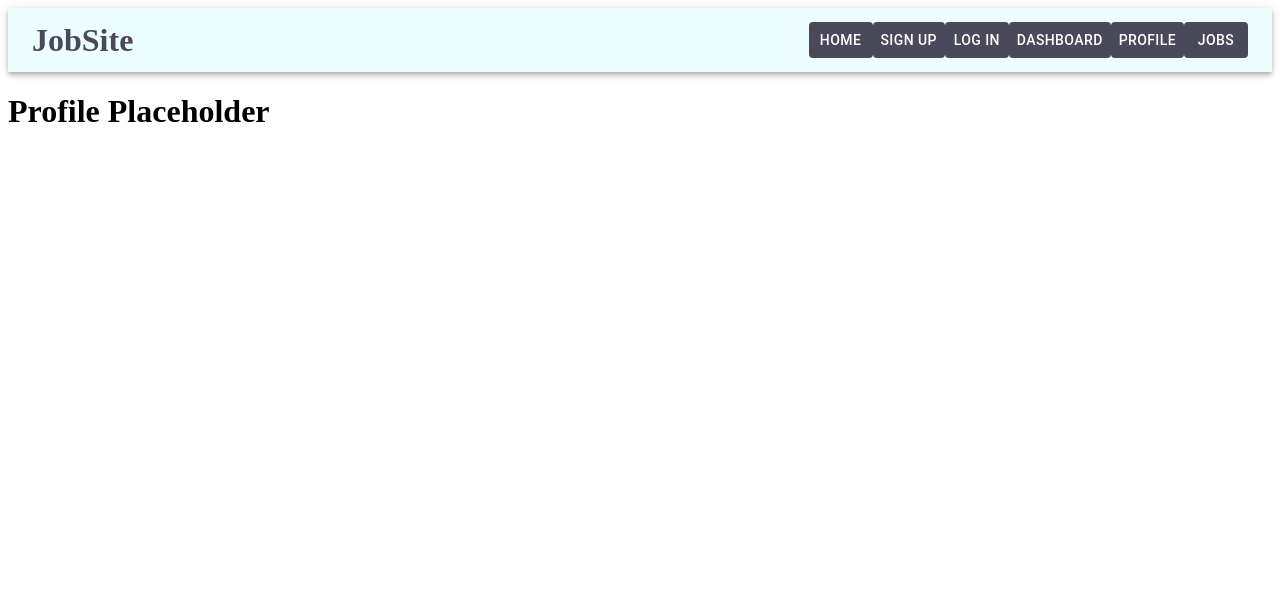
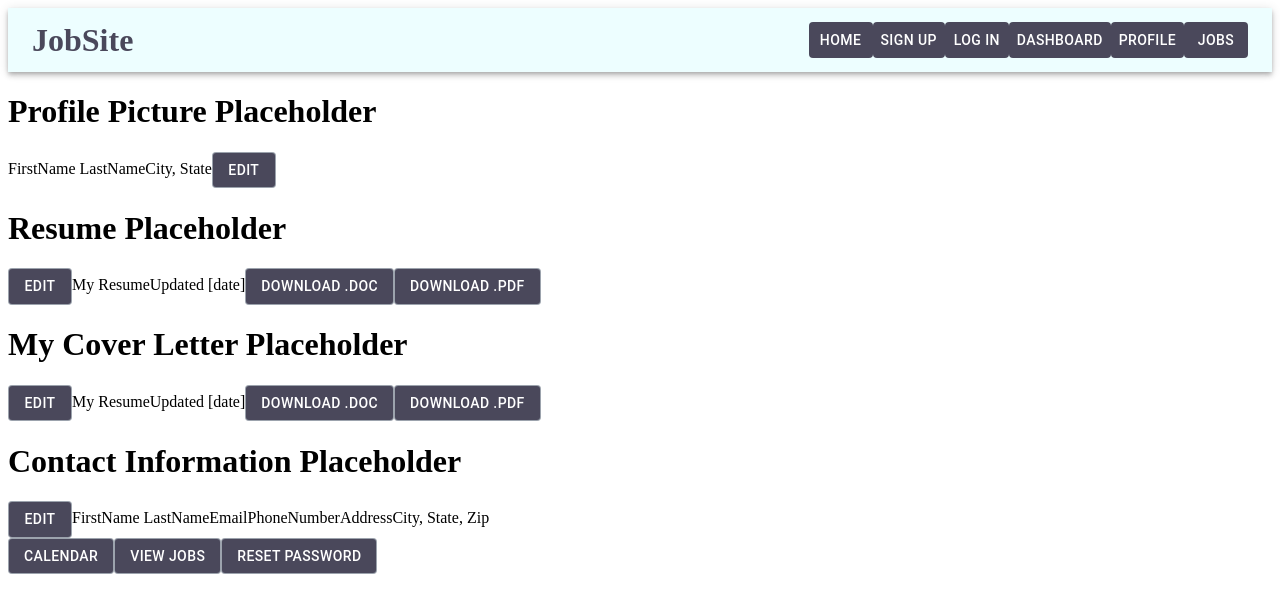
Before and after one commit to PacificDevelopment/JobSite, a React app: page /profile in a window 1280 px wide. Shown: the top 612 px of the page. Built offline with nearby package versions, Linux system fonts and the light colour scheme.

Commit message:
Refactored home screen, added profile template

```diff
--- a/src/app/App.jsx
+++ b/src/app/App.jsx
@@ -9,11 +9,13 @@ import Toolbar from '@mui/material/Toolbar';
 import MenuIcon from '@mui/icons-material/Menu';
 import Typography from '@mui/material/Typography';
 import { ThemeProvider } from '@mui/material/styles';
+import { useWindowSize } from './utils/customHooks';
 import Theme from './Theme';
 
 
 
 export default function App() {
+  const { width, height } = useWindowSize();
   return (
       <div data-testid="app">
         <ThemeProvider theme={Theme}>
@@ -35,8 +37,8 @@ export default function App() {
 
           <Routes>
             <Route path='/' element={<Home />} exact />
-            <Route path='/signup' element={<SignUp />} exact />
-            <Route path='/login' element={<LogIn />} exact />
+            <Route path='/signup' element={width < 800 ? <SignUp /> : <Home createAccount />} exact />
+            <Route path='/login' element={width < 800 ? <LogIn /> : <Home />} exact />
             <Route path='/dashboard' element={<Dashboard />} exact />
             <Route path='/profile' element={<Profile />} exact />
             <Route path='/jobs' element={<Jobs />} exact />
--- a/src/app/Theme.jsx
+++ b/src/app/Theme.jsx
@@ -16,7 +16,7 @@ export default createMuiTheme({
         },
         independence: {
             backgroundColor: '#4A485B',
-            color: '#4A485B',
+            color: '#fff',
         },
         manatee: {
             backgroundColor: '#9096A3',
--- /dev/null
+++ b/src/app/components/AccountSelection.jsx
@@ -0,0 +1,59 @@
+import React from 'react';
+import Box from '@mui/material/Box';
+import TextField from '@mui/material/TextField';
+import { Link } from 'react-router-dom';
+import Button from '@mui/material/Button';
+
+export default function AccountSelection({ createAccount }) {
+
+  function header() {
+    if(createAccount) {
+      return (
+        <Box>
+          <h1>Create an Account</h1>
+          <h3>Select your preferred sign in method</h3>
+        </Box>
+      )
+    } else {
+      return (
+        <Box>
+          <Box>
+            <TextField id="job-title" label="Job Title or Keyword" />
+            <TextField id="location" label="Search by Location" />
+          </Box>
+
+          <Button variant="contained">Find Jobs</Button>
+
+          <Link style={{ textDecoration: 'none', color: 'black'}} to="/LogIn">Been here before?</Link>
+        </Box>
+      )
+    }
+  }
+  return (
+    <Box sx={{margin: 20, display: 'flex', flexDirection: 'column'}}>
+      {header()}
+      <Box sx={{display: 'flex', flexDirection: 'row'}}>
+        <Box sx={{display: 'flex', flexDirection: 'column'}}>
+          <Button sx={{backgroundColor: 'black', color: 'white'}}>Continue with Apple</Button>
+          <Button sx={{backgroundColor: '#3b5998', color: 'white'}}>Continue with Facebook</Button>
+          <Button sx={{backgroundColor: 'white', color: 'black'}}>Continue with Google</Button>
+        </Box>
+
+        <p>OR</p>
+
+        <Box sx={{display: 'flex', flexDirection: 'column'}}>
+          <TextField id="job-title" label="Email address" />
+          <TextField id="location" label="Enter password" />
+          <Button variant="contained">Continue with Email</Button>
+          {createAccount ? null :
+            <Box>
+              <Link style={{ textDecoration: 'none', color: 'black'}} to="/SignUp">Don't have an account yet? Sign up.</Link>
+              <Link style={{ textDecoration: 'none', color: 'black'}} to="/SignUp">Forgot password?</Link>
+            </Box>
+          }
+        </Box>
+      </Box>
+      {createAccount ? <Link style={{ textDecoration: 'none', color: 'black'}} to="/LogIn">Already have an account? Sign-In</Link> : null}
+    </Box>
+  )
+}
--- a/src/app/pages/Home.jsx
+++ b/src/app/pages/Home.jsx
@@ -3,11 +3,11 @@ import Box from '@mui/material/Box';
 import TextField from '@mui/material/TextField';
 import { Link } from 'react-router-dom';
 import Button from '@mui/material/Button';
+import AccountSelection from '../components/AccountSelection'
 import { useWindowSize } from '../utils/customHooks';
 
-export function Home() {
+export function Home({ createAccount }) {
   const { width, height } = useWindowSize()
-
   if (width < 800) { //mobile rendering
     return (
       <div>
@@ -20,37 +20,7 @@ export function Home() {
     return (
       <div>
         <div className='hero' style={{display: 'flex', alignItems: 'center', justifyContent: 'center'}}>
-          <Box sx={{margin: 20, display: 'flex', flexDirection: 'column'}}>
-
-            <Box>
-              <TextField id="job-title" label="Job Title or Keyword" />
-              <TextField id="location" label="Search by Location" />
-            </Box>
-
-            <Button variant="contained">Find Jobs</Button>
-
-            <Link style={{ textDecoration: 'none', color: 'black'}} to="/LogIn">Been here before?</Link>
-
-            <Box sx={{display: 'flex', flexDirection: 'row'}}>
-              <Box sx={{display: 'flex', flexDirection: 'column'}}>
-                <Button sx={{backgroundColor: 'black', color: 'white'}}>Continue with Apple</Button>
-                <Button sx={{backgroundColor: '#3b5998', color: 'white'}}>Continue with Facebook</Button>
-                <Button sx={{backgroundColor: 'white', color: 'black'}}>Continue with Google</Button>
-              </Box>
-
-              <p>OR</p>
-
-              <Box sx={{display: 'flex', flexDirection: 'column'}}>
-                <TextField id="job-title" label="Email address" />
-                <TextField id="location" label="Enter password" />
-                <Button variant="contained">Continue with Email</Button>
-                <Box>
-                <Link style={{ textDecoration: 'none', color: 'black'}} to="/SignUp">Don't have an account yet? Sign up.</Link>
-                <Link style={{ textDecoration: 'none', color: 'black'}} to="/SignUp">Forgot password?</Link>
-                </Box>
-              </Box>
-            </Box>
-          </Box>
+          <AccountSelection createAccount={createAccount} />
         </div>
 
         <Box>
--- a/src/app/pages/Profile.jsx
+++ b/src/app/pages/Profile.jsx
@@ -1,11 +1,47 @@
 import React from 'react';
+import Box from '@mui/material/Box';
+import TextField from '@mui/material/TextField';
+import { Link } from 'react-router-dom';
+import Button from '@mui/material/Button';
+import Theme from '../Theme';
 
 export function Profile() {
   return (
-    <div>
-      <h1>
-        Profile Placeholder
-      </h1>
-    </div>
+    <Box>
+      <Box style={{borderWidth: 1, borderColor: 'black'}}>
+        <h1>Profile Picture Placeholder</h1>
+        <span>FirstName LastName</span>
+        <span>City, State</span>
+        <Button variant="outlined" style={Theme.palette.independence}>Edit</Button>
+      </Box>
+      <Box>
+        <h1>Resume Placeholder</h1>
+        <Button variant="outlined" style={Theme.palette.independence}>Edit</Button>
+        <span>My Resume</span>
+        <span>Updated [date]</span>
+        <Button variant="outlined" style={Theme.palette.independence}>Download .doc</Button>
+        <Button variant="outlined" style={Theme.palette.independence}>Download .pdf</Button>
+      </Box>
+      <Box>
+        <h1>My Cover Letter Placeholder</h1>
+        <Button variant="outlined" style={Theme.palette.independence}>Edit</Button>
+        <span>My Resume</span>
+        <span>Updated [date]</span>
+        <Button variant="outlined" style={Theme.palette.independence}>Download .doc</Button>
+        <Button variant="outlined" style={Theme.palette.independence}>Download .pdf</Button>
+      </Box>
+      <Box>
+        <h1>Contact Information Placeholder</h1>
+        <Button variant="outlined" style={Theme.palette.independence}>Edit</Button>
+        <span>FirstName LastName</span>
+        <span>Email</span>
+        <span>PhoneNumber</span>
+        <span>Address</span>
+        <span>City, State, Zip</span>
+      </Box>
+      <Button variant="outlined" style={Theme.palette.independence}>Calendar</Button>
+      <Button variant="outlined" style={Theme.palette.independence}><Link style={{ textDecoration: 'none', color: 'white'}} to="/dashboard">View Jobs</Link></Button>
+      <Button variant="outlined" style={Theme.palette.independence}>Reset Password</Button>
+    </Box>
   )
 }
--- a/src/app/pages/SignUp.jsx
+++ b/src/app/pages/SignUp.jsx
@@ -1,10 +1,15 @@
 import React from 'react';
+import Box from '@mui/material/Box';
+import TextField from '@mui/material/TextField';
+import { Link } from 'react-router-dom';
+import Button from '@mui/material/Button';
 
 export function SignUp() {
+
   return (
     <div>
       <h1>
-        Sign Up Placeholder
+        Mobile Sign Up Screen Placeholder
       </h1>
     </div>
   )
```
